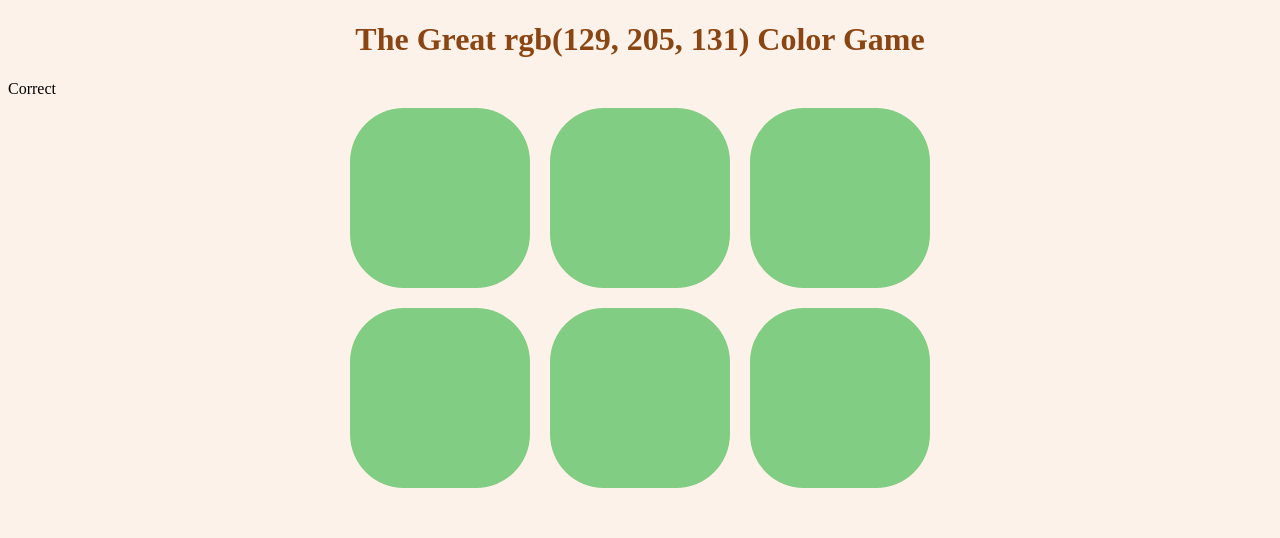
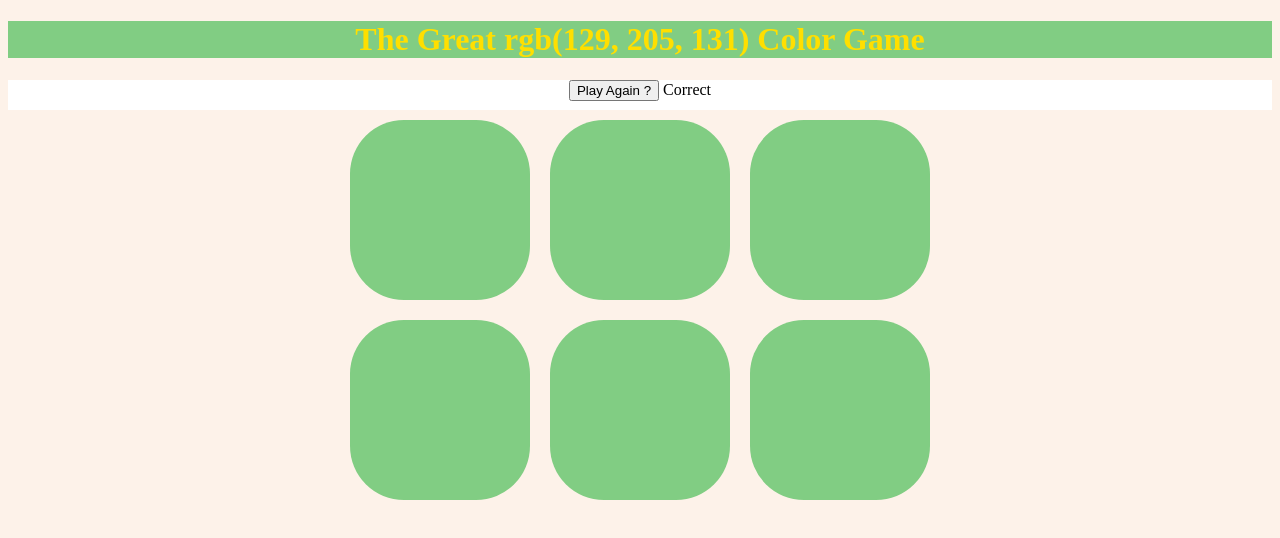
Before and after one commit to boubamg/colorGame, a plain HTML site: page index.html in a window 1280 px wide. Both pictures are taken after a click on the element 439 px from the left and 179 px from the top of the page. Drawn offline with Linux system fonts and the light colour scheme.

Commit message:
add reset button

```diff
--- a/index.html
+++ b/index.html
@@ -11,7 +11,8 @@
 
     <h1>The Great <span id="colorDisplay">RGB</span> Color Game</h1>
 
-    <div>
+    <div id="stripe">
+        <button id="reset">New Colors</button>
         <span id="message"></span>
     </div>
 
--- a/script.js
+++ b/script.js
@@ -1,11 +1,29 @@
 var colors = generateRandomColor(6);
-
 var square = document.getElementsByClassName("square");
 var colorDisplay = document.getElementById("colorDisplay");
 var messageDisplay = document.querySelector("#message");
+var h1 = document.querySelector("h1");
+var reset = document.querySelector("#reset");
 var colorPicked = pickColor();
 
 colorDisplay.textContent = colorPicked;
+
+reset.addEventListener("click", function(){
+    // generate all new colors
+    colors = generateRandomColor(6);
+    // pick a new random color from array
+    colorPicked = pickColor();
+    // change colorDisplay to match picked Color
+    colorDisplay.textContent = colorPicked;
+    // change colors of squares
+    for(var i = 0; i < square.length; i++){
+        square[i].style.background = colors[i];
+    }
+    // reset background color
+    h1.style.background = "";
+    // reset button textcontent
+    reset.textContent = "New Colors";
+});
 
 
 for(var i = 0; i < square.length; i++){
@@ -22,6 +40,8 @@ for(var i = 0; i < square.length; i++){
         if (clickedColor === colorPicked){
            changeColors(colorPicked);
             messageDisplay.textContent = "Correct";
+            reset.textContent = "Play Again ?"
+            h1.style.background = clickedColor;
         } else {
             this.style.background = "#FDF2E9";
             messageDisplay.textContent = "Try Again";
--- a/styles.css
+++ b/styles.css
@@ -3,7 +3,7 @@ body {
 }
 
 h1{
-    color: saddlebrown;
+    color: #FFDF00;
     text-align: center;
 }
 
@@ -20,3 +20,10 @@ h1{
     margin: 1.66%;
     border-radius: 30%;
 }
+
+#stripe {
+    background: white;
+    height: 30px;
+    text-align: center;
+    color: black;
+}
```
